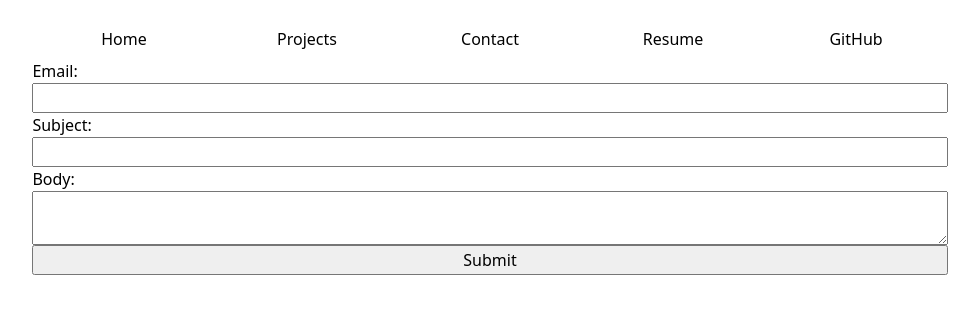
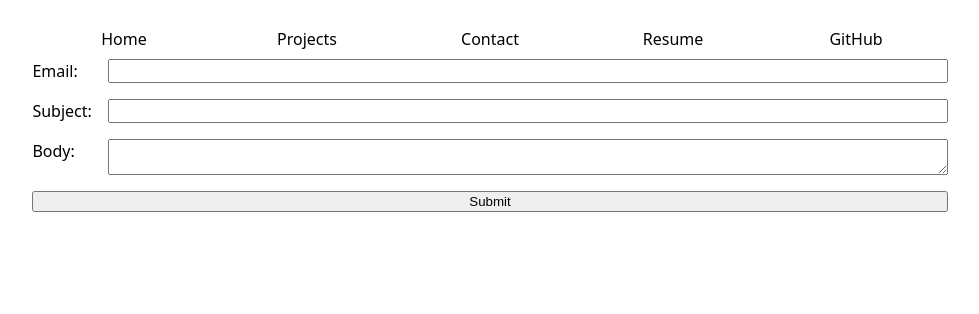
Before and after one commit to cjkmy/portfolio, a plain HTML site: page contact/index.html in a window 1280 px wide. Shown: the part 72-386 px from the top of the page, without its empty margins (150-1129 px from the left). Drawn offline with Linux system fonts and the light colour scheme.

Commit message:
Update style.css

```diff
--- a/style.css
+++ b/style.css
@@ -38,14 +38,18 @@ nav a:hover {
   background-color: oklch(from var(--color-accent) 95% 5% h)
 }
 
-label {
-  dispaly: block;
-  margin-block: 0.5em;
+form {
+  display: grid;
+  grid-template-columns: auto 1fr;
+  gap: 1em;
 }
 
-input, textarea, button {
-  display: block;
-  width: 100%;
-  box-sizing: border-box;
-  font: inherit;
+label {
+  display: grid;
+  grid-template-columns: subgrid;
+  grid-column: 1 / -1;
 }
+
+button {
+  grid-column: 1 / -1;
+}
```
